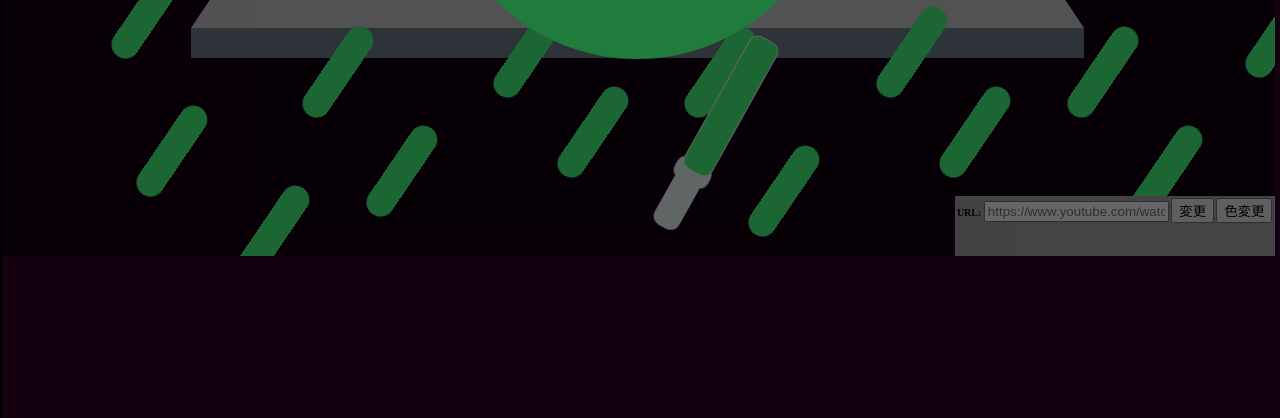
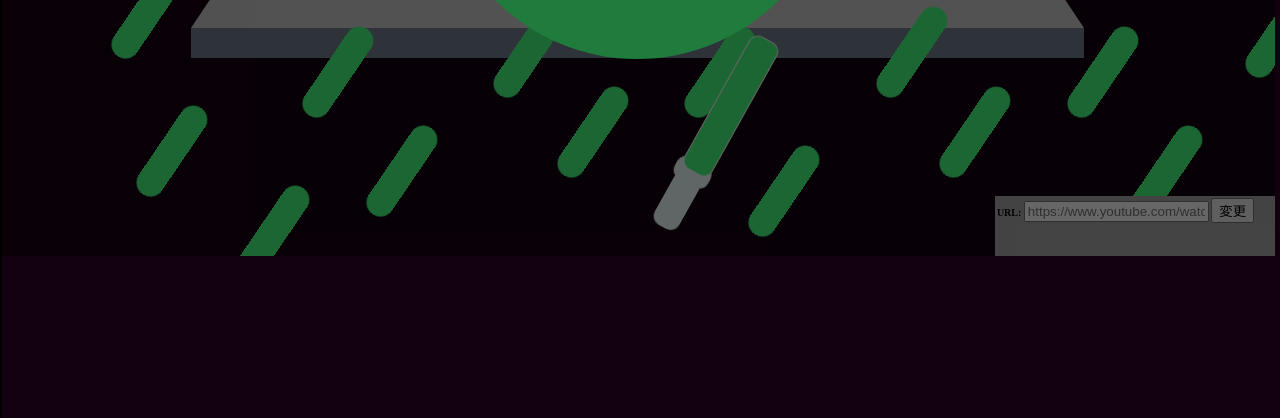
Before and after one commit to ra-menda/project-magimira2022, a website built with Parcel: page src/index.html in a window 1280 px wide. Shown: the part 537-955 px from the top of the page. Built offline with nearby package versions, Linux system fonts and the light colour scheme; a web font is replaced by a local one; what textalive-app-api would draw is missing.

Commit message:
「色変更」ボタンの削除

```diff
--- a/src/index.css
+++ b/src/index.css
@@ -159,9 +159,13 @@ h1{
   color: azure; z-index: 90;
 }
 #Config{
-  position: absolute; bottom: 0%; right: 0%; height: 60px; width: 320px;
+  position: absolute;
+  bottom: 0%;
+  right: 0%;
+  height: 60px;
+  width: 280px;
   background-color: darkgray;
-  font-size:10px;
+  font-size: 10px;
   z-index: 90;
 }
 #control {
--- a/src/index.html
+++ b/src/index.html
@@ -129,7 +129,6 @@
       <strong>URL:</strong>
       <input id="song_url" name="url" placeholder="https://www.youtube.com/watch?v=XSLhsjepelI"type="text">
       <button id="reload_button">変更</button>
-      <button id="change_color">色変更</button>
     </div>
   </div>
 
--- a/src/index.js
+++ b/src/index.js
@@ -29,7 +29,6 @@ const artistSpan = document.querySelector("#artist span");
 const songSpan = document.querySelector("#song span");
 const phraseEl = document.querySelector("#cssLiricsLeft");
 const phraseEl2 = document.querySelector("#cssLiricsRight");
-const changecolor = document.querySelector('#change_color');
 const displayChangeColor = document.querySelector('#stkr'); //画面クリックでも色変更できるように
 
 
@@ -107,11 +106,6 @@ function onAppReady(app) {
     reloadBtn.addEventListener(
         "click",
         changeMedia
-    );
-    // 色変更ボタン
-    changecolor.addEventListener(
-        "click",
-        changeColor
     );
     // 色変更ボタン
     displayChangeColor.addEventListener(
```
